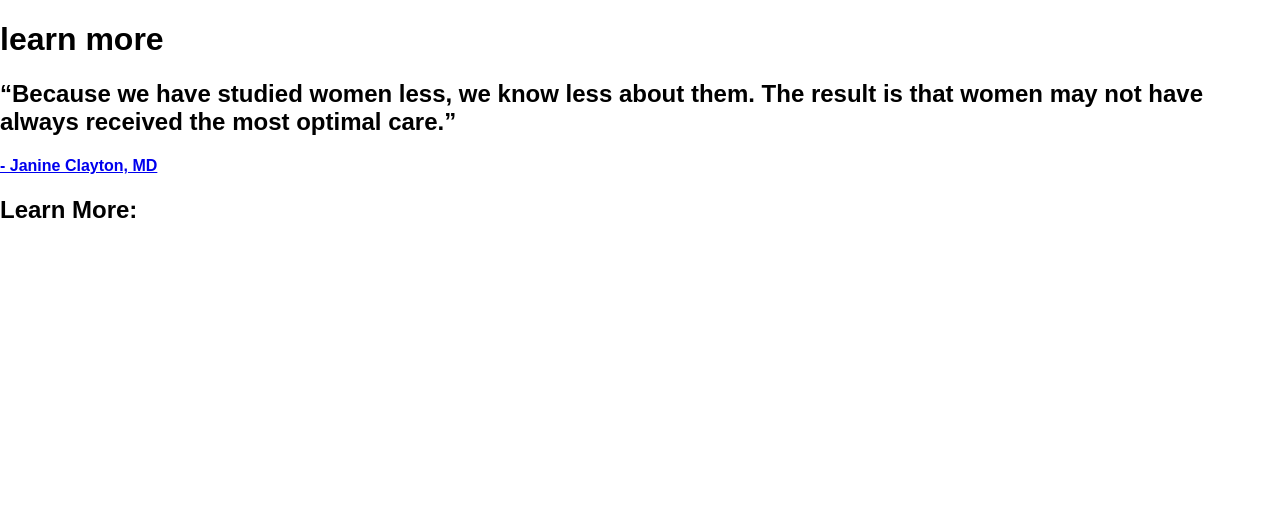
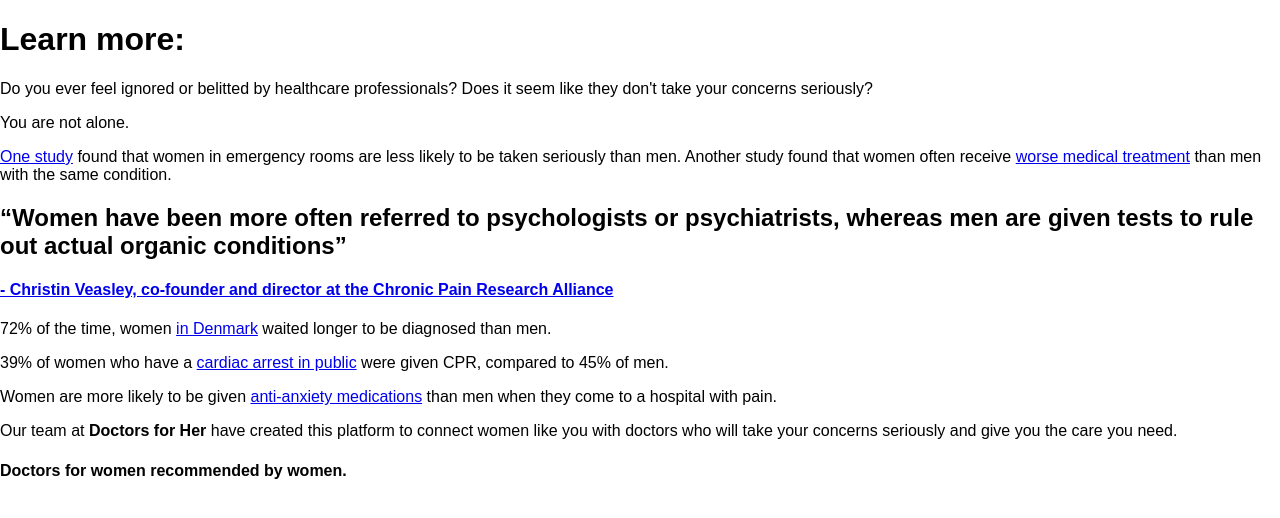
Before and after one commit to lovelyturtles/FlaskBHW, a Flask app: page /views/learn_more in a window 1280 px wide. Shown: the top 518 px of the page. Run offline with Flask 2, Linux system fonts and the light colour scheme.

Commit message:
Add research information to learn more page

```diff
--- a/templates/base.html
+++ b/templates/base.html
@@ -12,7 +12,5 @@
 
 
 
-    <h2 a="LearnMore">Learn More: </h2>
-
   </body>
 </html>
--- a/templates/learn_more.html
+++ b/templates/learn_more.html
@@ -1,14 +1,22 @@
 {% extends 'base.html' %} {% block head %} {% endblock %} {% block body %}
 
-<h1>learn more</h1>
-
-
+<h1>Learn more:</h1>
+    <p>Do you ever feel ignored or belitted by healthcare professionals? Does it seem like they don't take your concerns seriously?</p>
+    <P>You are not alone.</P>
+    <p><a href='https://papers.ssrn.com/sol3/papers.cfm?abstract_id=383803'>One study</a> found that women in emergency rooms are less likely to be taken seriously than men. Another study found that women often receive <a href='https://www.telegraph.co.uk/news/2016/12/05/female-dementia-sufferers-get-worse-medical-treatment-men/'>worse medical treatment</a> than men with the same condition.</p>
 
 <div class="big-quote">
-    <h2>“Because we have studied women less, we know less about them. The result is that women may not have always received the most optimal care.”</h2>
-    <h4><a href="https://physicians.dukehealth.org/articles/recognizing-addressing-unintended-gender-bias-patient-care">- Janine Clayton, MD</a></h4>
+    <h2>“Women have been more often referred to psychologists or psychiatrists, whereas men are given tests to rule out actual organic conditions”</h2>
+    <h4><a href="https://www.bbc.com/future/article/20180518-the-inequality-in-how-women-are-treated-for-pain">- Christin Veasley, co-founder and director at the Chronic Pain Research Alliance</a></h4>
+</div>
+<div class="stats-blocks">
+    <p>72% of the time, women <a href='https://www.ncbi.nlm.nih.gov/pmc/articles/PMC6368599/'>in Denmark</a> waited longer to be diagnosed than men.</p> <!--icon: clipboard-->
+    <p>39% of women who have a <a href='https://www.theguardian.com/society/health'>cardiac arrest in public</a> were given CPR, compared to 45% of men.</p> <!--icon: first aid sign-->
+    <p>Women are more likely to be given <a href='https://www.bbc.com/future/article/20180518-the-inequality-in-how-women-are-treated-for-pain'>anti-anxiety medications</a> than men when they come to a hospital with pain.</p> <!--icon: pills-->
+</div>
 
-</div>
+<p>Our team at <strong>Doctors for Her</strong> have created this platform to connect women like you with doctors who will take your concerns seriously and give you the care you need.</p>
+<h4>Doctors for women recommended by women.</h4>
 
 
 {% endblock %}
```
